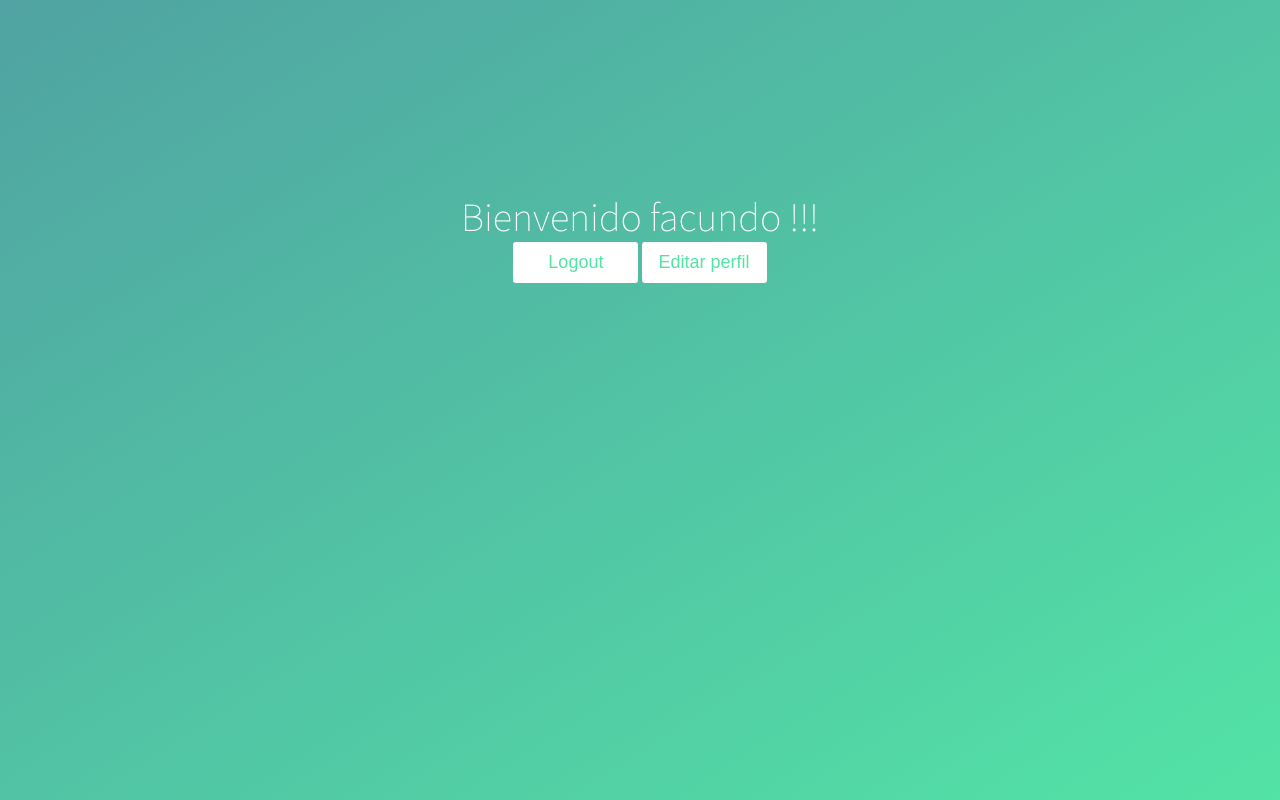
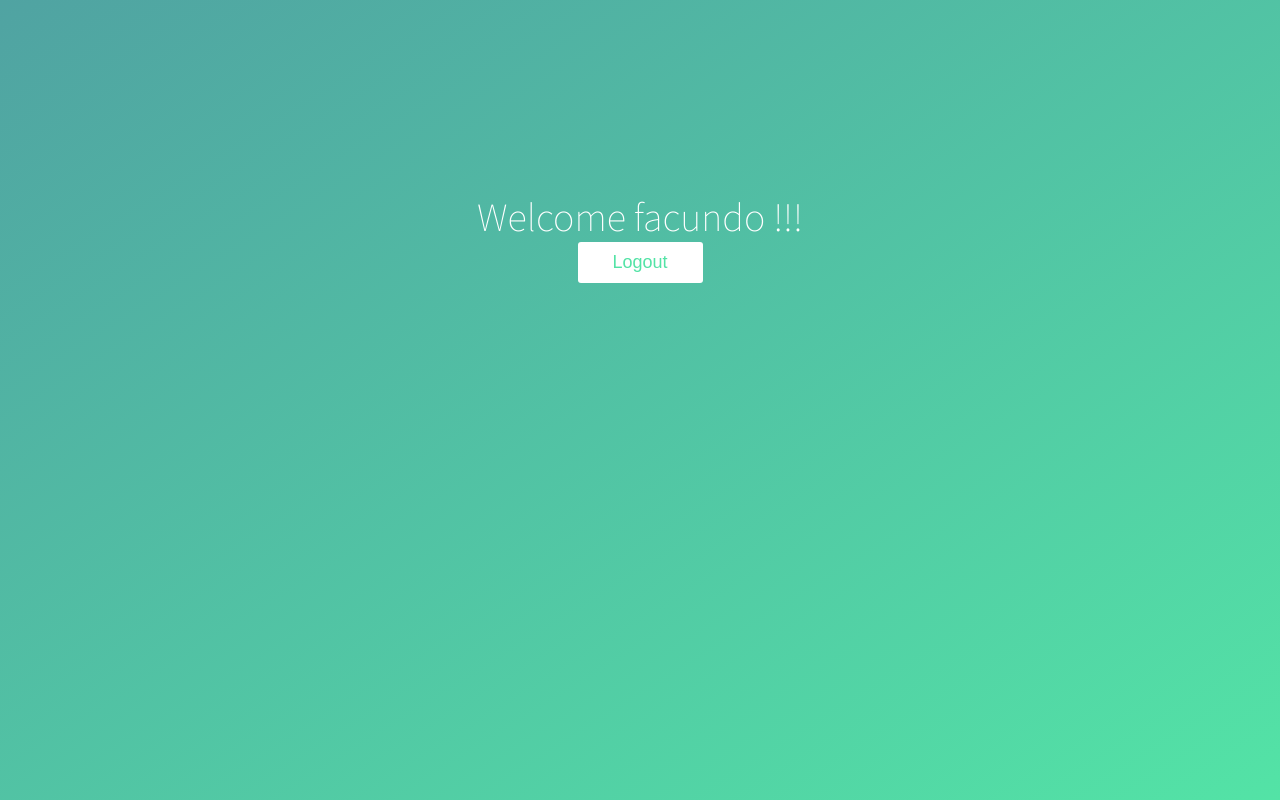
Before and after one commit to Fasctrox/LumenCap, a Django app: page /home/ in a window 1280 px wide. Run offline with Django 3.2, Linux system fonts and the light colour scheme; a user stored in the database is signed in.

Commit message:
Revert "Dante la cago"
This reverts commit a6d5bb7e09a5d6f5bdd6439067fe89e26bc37b45.

"Commit 3.5"

```diff
--- a/templates/home.html
+++ b/templates/home.html
@@ -5,7 +5,6 @@
 <link rel="stylesheet" type="text/css" href="{% static 'css/home.css '%}"
 {% endblock %}
 {% block content %}
-    <h1> Bienvenido {{ user.username }} !!! </h1>
+    <h1> Welcome {{ user.username }} !!! </h1>
     <button type="button" onclick="window.location.href='/logout/' ">Logout</button>
-    <button type="button" onclick="window.location.href='/logout/' ">Editar perfil</button>
 {% endblock %}
```
Also changed, not shown: db.sqlite3, 1 other file.
